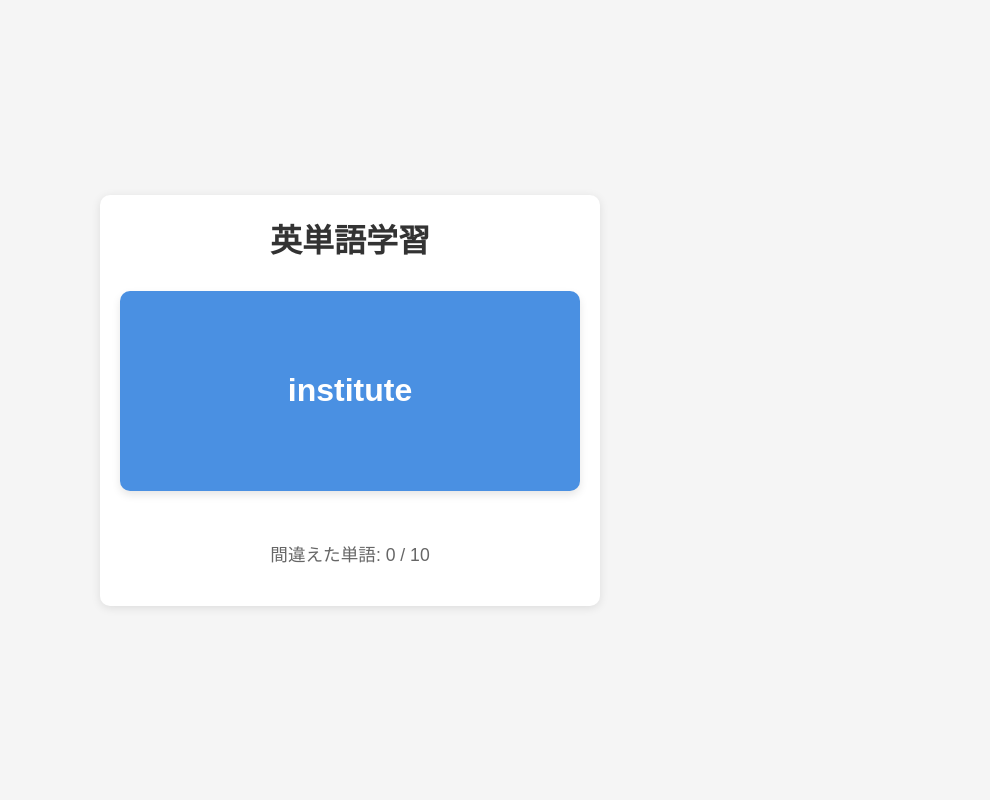
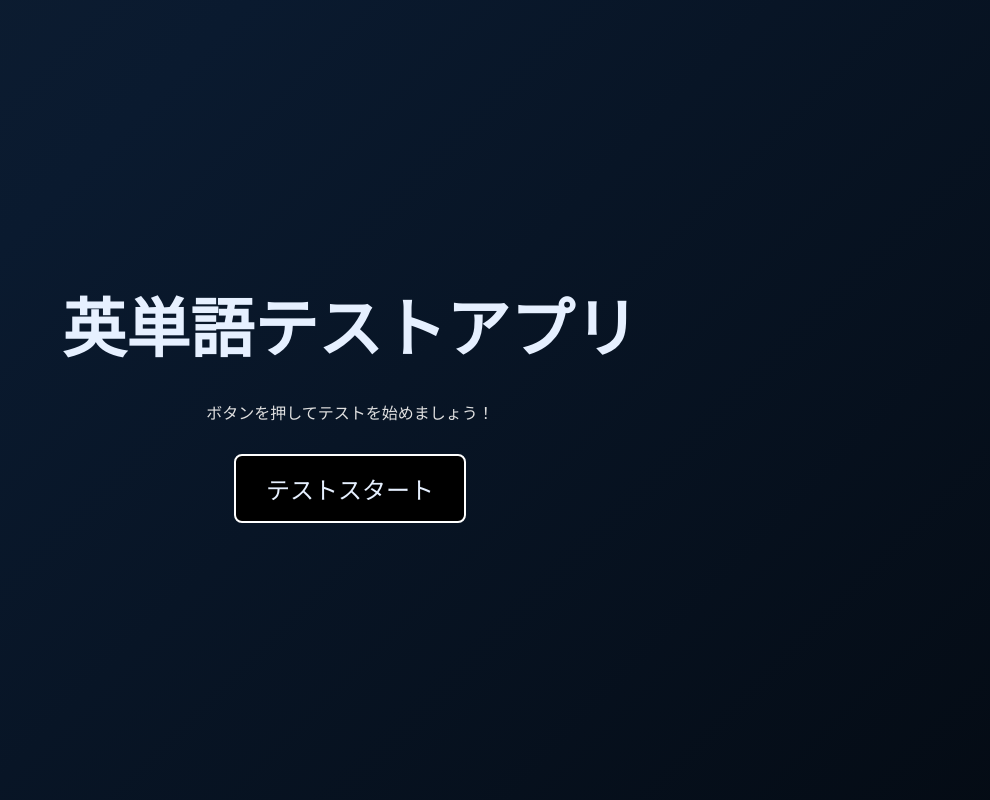
Before and after one commit to morixxfoxdata/word_quiz, a Flask app: page / in a window 1280 px wide. Shown: the whole page, without its empty margins (290-1280 px from the left). Run offline with Flask 3, Linux system fonts and the light colour scheme.

Commit message:
サウンド追加して、トップ画面追加して、UIを大幅変更した

```diff
--- a/app.py
+++ b/app.py
@@ -29,6 +29,10 @@ def load_words_from_csv(path):
 words = load_words_from_csv("TOEIC_words01.csv")
 
 @app.route('/')
+def start():
+    return render_template('start.html')
+
+@app.route('/test')
 def index():
     #session['wrong_words'] = []  # ← 毎回リセット（開発用）
 
--- a/static/script_combined.js
+++ b/static/script_combined.js
@@ -110,9 +110,17 @@ document.addEventListener("DOMContentLoaded", function () {
   const wordCard = document.getElementById("word-card");
   if (wordCard) {
     wordCard.addEventListener("click", function () {
+      const flipSound = document.getElementById("flip-sound");
+
+      if (!isFlipped && flipSound) {
+        flipSound.currentTime = 0;
+        flipSound.play();
+      }
+
       wordCard.classList.toggle("flipped");
       isFlipped = !isFlipped;
     });
+
   }
 
   // ボタン取得
@@ -129,3 +137,27 @@ document.addEventListener("DOMContentLoaded", function () {
   if (wrongBtn) wrongBtn.addEventListener("click", () => handleAnswer(false));
   if (resetBtn) resetBtn.addEventListener("click", handleReset);
 });
+
+// 音声
+document.addEventListener("DOMContentLoaded", function () {
+  const sound = document.getElementById("trans-sound");
+  const buttons = document.querySelectorAll(".play-sound00");
+
+  buttons.forEach(btn => {
+    btn.addEventListener("click", function (e) {
+      if (sound) {
+        sound.currentTime = 0;
+        sound.play();
+      }
+
+      // 遷移処理：button の親要素（<a href="/test">）を取得して遷移
+      const parentLink = btn.closest("a");
+      if (parentLink && parentLink.href) {
+        e.preventDefault();
+        setTimeout(() => {
+          window.location.href = parentLink.href;
+        }, 300);
+      }
+    });
+  });
+});
--- /dev/null
+++ b/static/start_style.css
@@ -0,0 +1,23 @@
+:root{
+    --text_main:#e6f0ff
+}
+
+.start-button {
+  background-color: #000;
+  color: var(--text_main);
+  padding: 15px 30px;
+  font-size: 1.5rem;
+  border: 2px solid #ffffff;  /* ← 白い枠線を追加 */
+  border-radius: 8px;
+  cursor: pointer;
+  margin-top: 30px;
+  transition: background-color 0.3s, border-color 0.3s;
+}
+.start-button:hover {
+background-color: #717175;
+}
+
+.start-title{
+    color: var(--text_main);
+    font-size: 4rem;
+}
--- a/static/style.css
+++ b/static/style.css
@@ -4,16 +4,41 @@
   padding: 0;
 }
 
-body {
-  font-family: "Arial", sans-serif;
-  background-color: #f5f5f5;
-  display: flex;
-  justify-content: center;
-  align-items: center;
-  min-height: 100vh;
+:root{
+    --text_main:#e6f0ff;
+    --btn_back:#000;
+    --btn_border:#ffff;
 }
 
-.container {
+body {
+  background: linear-gradient(-45deg, #000000, #0a1a2f, #1c2b3a, #000000);
+  background-size: 400% 400%;
+  animation: gradientFlow 15s ease infinite;
+  color: #e0e0e0;
+  font-family: "Arial", sans-serif;
+  display: flex;
+  flex-direction: column;
+  align-items: center;
+  justify-content: center;
+  min-height: 100vh;
+  text-align: center;
+}
+
+@keyframes gradientFlow {
+  0% {
+    background-position: 0% 50%;
+  }
+  50% {
+    background-position: 100% 50%;
+  }
+  100% {
+    background-position: 0% 50%;
+  }
+}
+
+
+
+/* .container {
   width: 100%;
   max-width: 500px;
   padding: 20px;
@@ -21,16 +46,18 @@ body {
   border-radius: 10px;
   box-shadow: 0 2px 10px rgba(0, 0, 0, 0.1);
   text-align: center;
-}
+  margin-top: 70px;
+} */
 
 h1 {
   margin-bottom: 30px;
-  color: #333;
+  color: var(--text_main);
+  font-size: 70px;
 }
 
 .word-card {
   position: relative;
-  width: 100%;
+  width: 35%;
   height: 200px;
   margin: 0 auto 30px;
   perspective: 1000px;
@@ -50,18 +77,22 @@ h1 {
   border-radius: 10px;
   font-size: 2rem;
   font-weight: bold;
-  box-shadow: 0 4px 8px rgba(0, 0, 0, 0.1);
+  border: 2px solid #00ffff; /* ← 蛍光シアン風の外枠 */
+  box-shadow: 0 0 20px #00ffff80; /* ← 青白く発光してるように */
+  background-image: radial-gradient(circle at 30% 30%, #222 20%, #000 100%);
 }
 
+/* front面 */
 .word-front {
-  background-color: #4a90e2;
-  color: white;
+  background-color: transparent; /* 上のgradientが活きるように */
+  color: 	#00ffff; /* サイバー感ある水色 */
   transform: rotateY(0deg);
 }
 
+/* back面 */
 .word-back {
-  background-color: #5cb85c;
-  color: white;
+  background-color: transparent;
+  color: #00ffff;;
   transform: rotateY(180deg);
 }
 
@@ -88,61 +119,81 @@ h1 {
 .buttons {
   display: flex;
   justify-content: center;
-  gap: 20px;
-  margin-bottom: 20px;
+  gap: 40px;
+  margin-bottom: 40px;
 }
 
 .correct-btn,
 .wrong-btn,
 .reset-btn,
 .button {
-  padding: 10px 20px;
+  padding: 20px 90px;
   border: none;
-  border-radius: 5px;
-  font-size: 1.2rem;
+  border-radius: 1px;
+  font-size: 3rem;
   cursor: pointer;
   transition: background-color 0.3s;
 }
 
 .correct-btn {
-  background-color: #5cb85c;
-  color: white;
+  background-color: var(--btn_back);
+  color: var(--text_main);
+  border: 1px solid var(--btn_border);
+  border-radius: 10px;
+}
+.correct-btn:hover {
+background-color: #717175;
 }
 
 .wrong-btn {
-  background-color: #d9534f;
-  color: white;
+  background-color: var(--btn_back);
+  color: var(--text_main);
+  border: 1px solid var(--btn_border);
+  border-radius: 10px;
+}
+.wrong-btn:hover {
+background-color: #717175;
 }
 
 .reset-btn {
-  background-color: #f0ad4e;
-  color: white;
+  background-color: #223344;  /* グレーがかった青 */
+  color: #dfe6e9;             /* 落ち着いた白寄りの灰色 */
+  border: 1px solid #fff;
+  box-shadow: 0 0 5px #22334455;
 }
 
 .button {
-  background-color: #5bc0de;
-  color: white;
+  background-color: #1a2636;  /* 暗めの青黒系 */
+  color: #cfd8dc;             /* ソフトグレー */
+  border: 1px solid #ffff;
+  box-shadow: 0 0 5px #1a263644;
   text-decoration: none;
   display: inline-block;
 }
+.button:hover {
+background-color: #717175;
+}
+
+
 
 .correct-btn:hover,
 .wrong-btn:hover,
 .reset-btn:hover,
 .button:hover {
   opacity: 0.9;
+  background-color: #717175;
 }
 
 .wrong-words-counter {
   margin-bottom: 20px;
-  font-size: 1.1rem;
-  color: #666;
+  font-size: 2rem;
+  color: var(--text_main);
 }
 
 .notification {
   padding: 15px;
-  background-color: #f8d7da;
-  color: #721c24;
+  background-color: var(--btn_back);
+  color: var(--text_main);
   border-radius: 5px;
   margin-top: 20px;
   display: flex;
--- a/templates/index.html
+++ b/templates/index.html
@@ -10,8 +10,13 @@
     />
   </head>
   <body>
-    <div class="container">
-      <h1>英単語学習</h1>
+    <nav class="navbar">
+      <div class="nav_container">
+        <a class="play-sound00 nav_button" href="{{url_for('start')}}">トップへ</a>
+      </div>
+    </nav>
+
+      <h1 class="test-title">英単語テスト</h1>
 
       <div
         class="word-card"
@@ -53,16 +58,19 @@
         10個の単語が貯まりました！
       </div>
        <div id="end-options" style="display: none">
-        <a class="button" href="/wrong_words">確認する</a>
-        <button class="button" id="reset-btn">リセット</button>
+        <a class="play-sound00 button" href="/wrong_words">確認する</a>
+        <button class="play-sound00 button" id="reset-btn">トップへ</button>
       </div>
-    </div>
+
 
     <script src="{{ url_for('static', filename='script_combined.js') }}"></script>
     <!-- jsファイルで定義した関数を用いている -->
     <!-- 音声再生用 -->
     <audio id="correct-sound" src="{{ url_for('static', filename='sounds/correct.mp3') }}"></audio>
     <audio id="wrong-sound" src="{{ url_for('static', filename='sounds/wrong.mp3') }}"></audio>
+    <audio id="trans-sound" src="{{ url_for('static', filename='sounds/page_trans.mp3') }}"></audio>
+    <audio id="flip-sound" src="{{ url_for('static', filename='sounds/flip.mp3') }}"></audio>
+
 
   </body>
 </html>
--- /dev/null
+++ b/templates/start.html
@@ -0,0 +1,24 @@
+<!-- templates/start.html -->
+<!DOCTYPE html>
+<html lang="ja">
+  <head>
+    <meta charset="UTF-8" />
+    <title>英単語テスト - スタート</title>
+    <link rel="stylesheet" href="{{ url_for('static', filename='style.css') }}" />
+    <link rel="stylesheet" href="{{ url_for('static', filename='start_style.css') }}" />
+
+  </head>
+    <body>
+        <h1 class="start-title">英単語テストアプリ</h1>
+
+        <p>ボタンを押してテストを始めましょう！</p>
+        <a href="/test" id="start-btn"><button class="play-sound00 start-button">テストスタート</button></a>
+
+        <audio id="trans-sound" src="{{ url_for('static', filename='sounds/page_trans.mp3') }}"></audio>
+
+        <script src="{{ url_for('static', filename='script_combined.js') }}"></script>
+
+
+    </body>
+
+</html>
--- a/templates/wrong_words.html
+++ b/templates/wrong_words.html
@@ -26,7 +26,7 @@
       </div>
 
       <div class="buttons">
-        <button id="reset-btn" class="reset-btn">リセット</button>
+        <button id="reset-btn" class="play-sound00 reset-btn">トップへ</button>
         <!-- <a href="{{ url_for('index') }}" class="button back-btn">戻る</a> -->
       </div>
     </div>
@@ -40,5 +40,6 @@
         .addEventListener("click", function () {
     </script> -->
     <script src="{{ url_for('static', filename='script_combined.js') }}"></script>
+    <audio id="trans-sound" src="{{ url_for('static', filename='sounds/page_trans.mp3') }}"></audio>
   </body>
 </html>
```
Also changed, not shown: other parts of static/style.css (+47 -6 lines), 2 other files.
